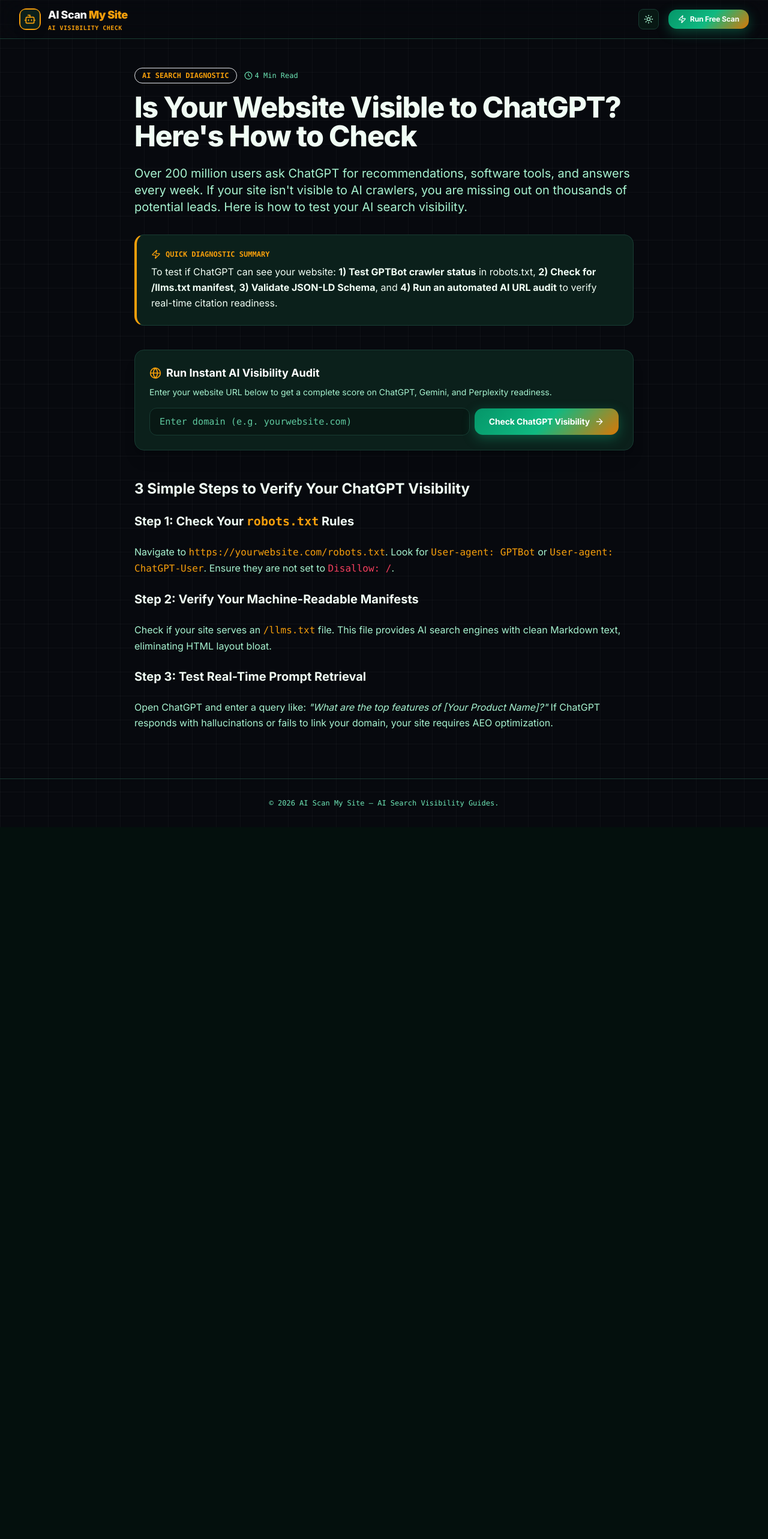
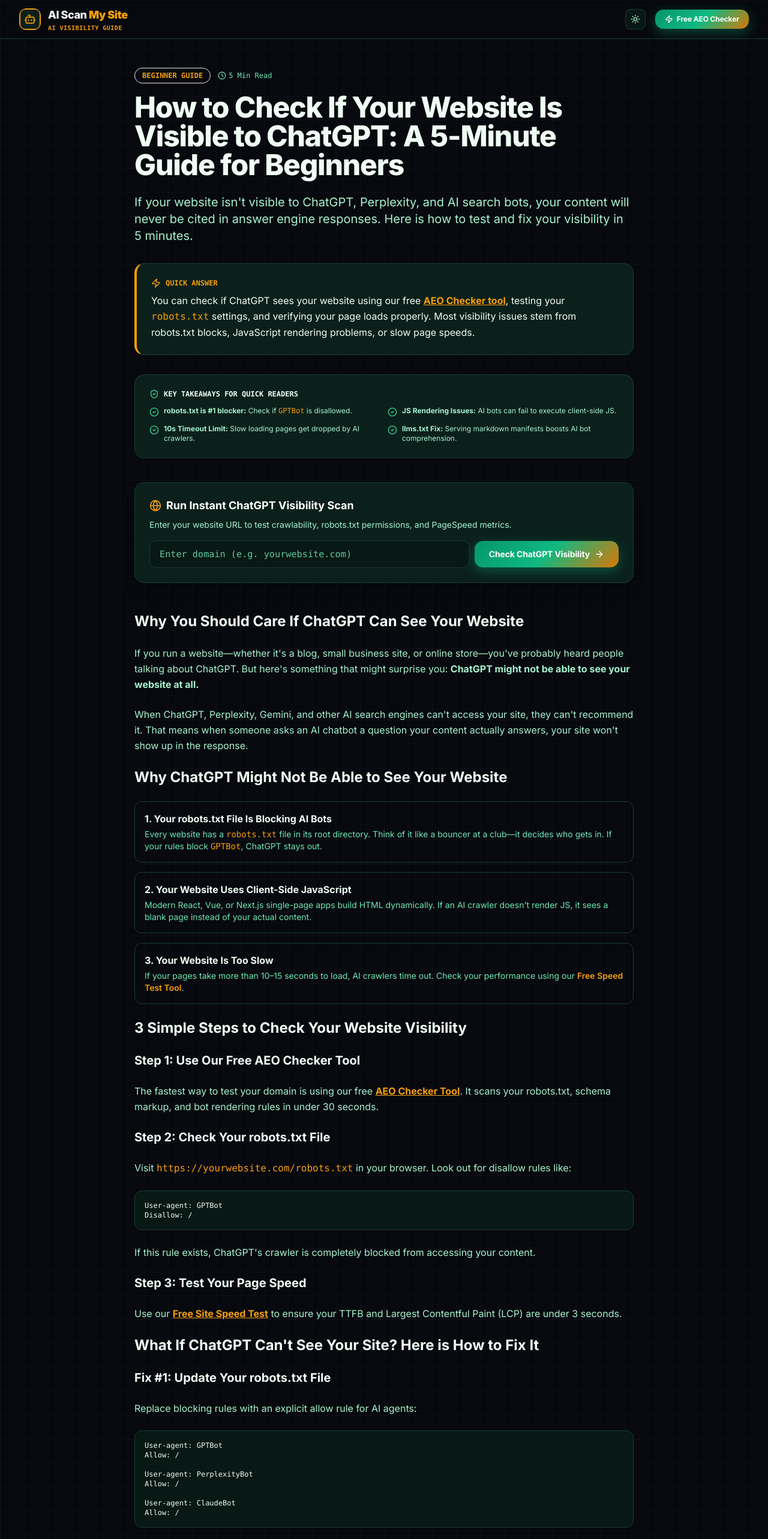
Before and after one commit to ecommatrix1/ai-scan-my-site, a Next.js app: page /blog/is-your-website-visible-to-chatgpt-how-to-check in a window 1280 px wide. Shown: the top 2566 px of the page at 60% size. Before the commit the page ends 1379 px from the top, so only its background shows below. Built offline with nearby package versions, Linux system fonts and the light colour scheme.

Commit message:
feat: Update ChatGPT visibility article with Key Takeaways summary box and llms.txt generator link

```diff
--- a/app/blog/is-your-website-visible-to-chatgpt-how-to-check/ArticleClient.tsx
+++ b/app/blog/is-your-website-visible-to-chatgpt-how-to-check/ArticleClient.tsx
@@ -3,7 +3,7 @@
 import React, { useState } from "react";
 import Link from "next/link";
 import { useRouter } from "next/navigation";
-import { Bot, Globe, ArrowRight, Zap, CheckCircle2, Clock, Sun, Moon } from "lucide-react";
+import { Bot, Globe, ArrowRight, Zap, CheckCircle2, Clock, Sun, Moon, AlertTriangle, FileText, Gauge, ShieldCheck, HelpCircle } from "lucide-react";
 
 export default function ArticleClient() {
   const router = useRouter();
@@ -19,6 +19,7 @@
 
   return (
     <div className={`min-h-screen font-sans transition-colors duration-300 antialiased ${!lightTheme ? "bg-cosmic-space bg-cosmic-grid text-white" : "bg-slate-50 text-slate-900"}`}>
+      {/* HEADER */}
       <header className="sticky top-0 z-40 backdrop-blur-xl border-b border-border bg-surface/90">
         <div className="max-w-7xl mx-auto px-4 sm:px-6 lg:px-8 h-16 flex items-center justify-between">
           <Link href="/" className="flex items-center gap-3 group">
@@ -29,63 +30,175 @@
             </div>
             <div className="flex flex-col">
               <span className="font-heading font-extrabold text-lg tracking-tight">AI Scan <span className="text-accent font-black">My Site</span></span>
-              <span className="text-[10px] font-mono tracking-wider font-bold text-accent">AI VISIBILITY CHECK</span>
+              <span className="text-[10px] font-mono tracking-wider font-bold text-accent">AI VISIBILITY GUIDE</span>
             </div>
           </Link>
           <div className="flex items-center gap-4">
             <button onClick={() => setLightTheme(!lightTheme)} className="p-2 rounded-lg border border-border bg-surface-2 text-ink-2 hover:text-ink transition-colors">
               {lightTheme ? <Moon className="w-4 h-4" /> : <Sun className="w-4 h-4" />}
             </button>
-            <Link href="/" className="btn-primary text-xs px-4 py-2 font-bold flex items-center gap-1.5"><Zap className="w-3.5 h-3.5" /><span>Run Free Scan</span></Link>
+            <Link href="/aeo-checker" className="btn-primary text-xs px-4 py-2 font-bold flex items-center gap-1.5"><Zap className="w-3.5 h-3.5" /><span>Free AEO Checker</span></Link>
           </div>
         </div>
       </header>
 
+      {/* ARTICLE CONTAINER */}
       <article className="max-w-4xl mx-auto px-4 sm:px-6 lg:px-8 pt-12 pb-20">
+        {/* Category & Metadata */}
         <div className="flex items-center gap-3 text-xs font-mono mb-4 text-accent">
-          <span className="bg-accent/10 border border-accent/30 px-3 py-1 rounded-full font-bold uppercase">AI Search Diagnostic</span>
-          <span className="text-ink-3 flex items-center gap-1"><Clock className="w-3.5 h-3.5" /> 4 Min Read</span>
+          <span className="bg-accent/10 border border-accent/30 px-3 py-1 rounded-full font-bold uppercase">Beginner Guide</span>
+          <span className="text-ink-3 flex items-center gap-1"><Clock className="w-3.5 h-3.5" /> 5 Min Read</span>
         </div>
 
+        {/* Title */}
         <h1 className="text-3xl sm:text-5xl font-heading font-extrabold tracking-tight leading-[1.2] mb-6 text-ink">
-          Is Your Website Visible to ChatGPT? Here's How to Check
+          How to Check If Your Website Is Visible to ChatGPT: A 5-Minute Guide for Beginners
         </h1>
 
         <p className="text-lg sm:text-xl text-ink-2 leading-relaxed mb-8">
-          Over 200 million users ask ChatGPT for recommendations, software tools, and answers every week. If your site isn't visible to AI crawlers, you are missing out on thousands of potential leads. Here is how to test your AI search visibility.
+          If your website isn't visible to ChatGPT, Perplexity, and AI search bots, your content will never be cited in answer engine responses. Here is how to test and fix your visibility in 5 minutes.
         </p>
 
-        <div className="card p-6 border-l-4 border-l-accent border-border bg-accent/5 rounded-2xl mb-10">
+        {/* QUICK ANSWER / FEATURED SNIPPET BOX */}
+        <div className="card p-6 border-l-4 border-l-accent border-border bg-accent/5 rounded-2xl mb-8">
           <div className="text-xs font-mono uppercase text-accent font-bold mb-2 flex items-center gap-2">
-            <Zap className="w-4 h-4 text-accent" /><span>QUICK DIAGNOSTIC SUMMARY</span>
+            <Zap className="w-4 h-4 text-accent" /><span>QUICK ANSWER</span>
           </div>
           <p className="text-base text-ink leading-relaxed">
-            To test if ChatGPT can see your website: <strong>1) Test GPTBot crawler status</strong> in robots.txt, <strong>2) Check for /llms.txt manifest</strong>, <strong>3) Validate JSON-LD Schema</strong>, and <strong>4) Run an automated AI URL audit</strong> to verify real-time citation readiness.
+            You can check if ChatGPT sees your website using our free <Link href="/aeo-checker" className="text-accent underline font-bold">AEO Checker tool</Link>, testing your <code className="font-mono text-accent">robots.txt</code> settings, and verifying your page loads properly. Most visibility issues stem from robots.txt blocks, JavaScript rendering problems, or slow page speeds.
           </p>
         </div>
 
+        {/* KEY TAKEAWAYS SUMMARY BOX */}
+        <div className="card p-6 border border-border bg-surface-2/60 rounded-2xl mb-10 space-y-3">
+          <div className="text-xs font-mono uppercase text-ink font-bold flex items-center gap-2">
+            <ShieldCheck className="w-4 h-4 text-emerald-400" /><span>KEY TAKEAWAYS FOR QUICK READERS</span>
+          </div>
+          <ul className="grid grid-cols-1 sm:grid-cols-2 gap-3 text-xs text-ink-2">
+            <li className="flex items-start gap-2"><CheckCircle2 className="w-4 h-4 text-emerald-400 shrink-0 mt-0.5" /><span><strong>robots.txt is #1 blocker:</strong> Check if <code className="text-accent">GPTBot</code> is disallowed.</span></li>
+            <li className="flex items-start gap-2"><CheckCircle2 className="w-4 h-4 text-emerald-400 shrink-0 mt-0.5" /><span><strong>JS Rendering Issues:</strong> AI bots can fail to execute client-side JS.</span></li>
+            <li className="flex items-start gap-2"><CheckCircle2 className="w-4 h-4 text-emerald-400 shrink-0 mt-0.5" /><span><strong>10s Timeout Limit:</strong> Slow loading pages get dropped by AI crawlers.</span></li>
+            <li className="flex items-start gap-2"><CheckCircle2 className="w-4 h-4 text-emerald-400 shrink-0 mt-0.5" /><span><strong>llms.txt Fix:</strong> Serving markdown manifests boosts AI bot comprehension.</span></li>
+          </ul>
+        </div>
+
+        {/* INSTANT SCANNER EMBED */}
         <div className="card p-6 border border-border bg-surface rounded-2xl mb-12 shadow-xl">
-          <h3 className="text-lg font-heading font-bold mb-2 flex items-center gap-2"><Globe className="w-5 h-5 text-accent" /><span>Run Instant AI Visibility Audit</span></h3>
-          <p className="text-sm text-ink-2 mb-4">Enter your website URL below to get a complete score on ChatGPT, Gemini, and Perplexity readiness.</p>
+          <h3 className="text-lg font-heading font-bold mb-2 flex items-center gap-2"><Globe className="w-5 h-5 text-accent" /><span>Run Instant ChatGPT Visibility Scan</span></h3>
+          <p className="text-sm text-ink-2 mb-4">Enter your website URL to test crawlability, robots.txt permissions, and PageSpeed metrics.</p>
           <form onSubmit={handleStartScan} className="flex flex-col sm:flex-row items-center gap-2">
             <input type="text" value={urlInput} onChange={(e) => setUrlInput(e.target.value)} placeholder="Enter domain (e.g. yourwebsite.com)" className="input flex-1 w-full bg-surface-2 border border-border py-3 px-4 text-sm font-mono rounded-xl" />
             <button type="submit" className="btn-primary w-full sm:w-auto px-6 py-3 text-sm font-bold flex items-center justify-center gap-2 shrink-0"><span>Check ChatGPT Visibility</span><ArrowRight className="w-4 h-4" /></button>
           </form>
         </div>
 
+        {/* MAIN BODY CONTENT */}
         <div className="prose prose-invert max-w-none space-y-6 text-ink-2 leading-relaxed">
-          <h2 className="text-2xl font-heading font-bold text-ink mt-10 mb-4">3 Simple Steps to Verify Your ChatGPT Visibility</h2>
-          <h3 className="text-xl font-heading font-bold text-ink mt-6 mb-2">Step 1: Check Your <code className="text-accent font-mono">robots.txt</code> Rules</h3>
-          <p>Navigate to <code className="text-accent font-mono">https://yourwebsite.com/robots.txt</code>. Look for <code className="text-accent font-mono">User-agent: GPTBot</code> or <code className="text-accent font-mono">User-agent: ChatGPT-User</code>. Ensure they are not set to <code className="text-danger font-mono">Disallow: /</code>.</p>
+          <h2 className="text-2xl font-heading font-bold text-ink mt-10 mb-4">Why You Should Care If ChatGPT Can See Your Website</h2>
+          <p>
+            If you run a website—whether it's a blog, small business site, or online store—you've probably heard people talking about ChatGPT. But here's something that might surprise you: <strong>ChatGPT might not be able to see your website at all.</strong>
+          </p>
+          <p>
+            When ChatGPT, Perplexity, Gemini, and other AI search engines can't access your site, they can't recommend it. That means when someone asks an AI chatbot a question your content actually answers, your site won't show up in the response.
+          </p>
 
-          <h3 className="text-xl font-heading font-bold text-ink mt-8 mb-2">Step 2: Verify Your Machine-Readable Manifests</h3>
-          <p>Check if your site serves an <code className="text-accent font-mono">/llms.txt</code> file. This file provides AI search engines with clean Markdown text, eliminating HTML layout bloat.</p>
+          <h2 className="text-2xl font-heading font-bold text-ink mt-10 mb-4">Why ChatGPT Might Not Be Able to See Your Website</h2>
+          <div className="space-y-4">
+            <div className="p-4 rounded-xl border border-border bg-surface-2/40">
+              <h3 className="font-heading font-bold text-ink text-base mb-1">1. Your robots.txt File Is Blocking AI Bots</h3>
+              <p className="text-sm text-ink-3">Every website has a <code className="text-accent font-mono">robots.txt</code> file in its root directory. Think of it like a bouncer at a club—it decides who gets in. If your rules block <code className="text-accent font-mono">GPTBot</code>, ChatGPT stays out.</p>
+            </div>
 
-          <h3 className="text-xl font-heading font-bold text-ink mt-8 mb-2">Step 3: Test Real-Time Prompt Retrieval</h3>
-          <p>Open ChatGPT and enter a query like: <em>"What are the top features of [Your Product Name]?"</em> If ChatGPT responds with hallucinations or fails to link your domain, your site requires AEO optimization.</p>
+            <div className="p-4 rounded-xl border border-border bg-surface-2/40">
+              <h3 className="font-heading font-bold text-ink text-base mb-1">2. Your Website Uses Client-Side JavaScript</h3>
+              <p className="text-sm text-ink-3">Modern React, Vue, or Next.js single-page apps build HTML dynamically. If an AI crawler doesn't render JS, it sees a blank page instead of your actual content.</p>
+            </div>
+
+            <div className="p-4 rounded-xl border border-border bg-surface-2/40">
+              <h3 className="font-heading font-bold text-ink text-base mb-1">3. Your Website Is Too Slow</h3>
+              <p className="text-sm text-ink-3">If your pages take more than 10–15 seconds to load, AI crawlers time out. Check your performance using our <Link href="/speed-test" className="text-accent hover:underline font-semibold">Free Speed Test Tool</Link>.</p>
+            </div>
+          </div>
+
+          <h2 className="text-2xl font-heading font-bold text-ink mt-10 mb-4">3 Simple Steps to Check Your Website Visibility</h2>
+
+          <h3 className="text-xl font-heading font-bold text-ink mt-6 mb-2">Step 1: Use Our Free AEO Checker Tool</h3>
+          <p>
+            The fastest way to test your domain is using our free <Link href="/aeo-checker" className="text-accent underline font-bold">AEO Checker Tool</Link>. It scans your robots.txt, schema markup, and bot rendering rules in under 30 seconds.
+          </p>
+
+          <h3 className="text-xl font-heading font-bold text-ink mt-8 mb-2">Step 2: Check Your robots.txt File</h3>
+          <p>Visit <code className="text-accent font-mono">https://yourwebsite.com/robots.txt</code> in your browser. Look out for disallow rules like:</p>
+          <pre className="bg-surface-2 border border-border p-4 rounded-xl font-mono text-xs text-ink overflow-x-auto">
+{`User-agent: GPTBot
+Disallow: /`}
+          </pre>
+          <p>If this rule exists, ChatGPT's crawler is completely blocked from accessing your content.</p>
+
+          <h3 className="text-xl font-heading font-bold text-ink mt-8 mb-2">Step 3: Test Your Page Speed</h3>
+          <p>
+            Use our <Link href="/speed-test" className="text-accent underline font-bold">Free Site Speed Test</Link> to ensure your TTFB and Largest Contentful Paint (LCP) are under 3 seconds.
+          </p>
+
+          <h2 className="text-2xl font-heading font-bold text-ink mt-10 mb-4">What If ChatGPT Can't See Your Site? Here is How to Fix It</h2>
+
+          <h3 className="text-xl font-heading font-bold text-ink mt-6 mb-2">Fix #1: Update Your robots.txt File</h3>
+          <p>Replace blocking rules with an explicit allow rule for AI agents:</p>
+          <pre className="bg-surface-2 border border-border p-4 rounded-xl font-mono text-xs text-ink overflow-x-auto">
+{`User-agent: GPTBot
+Allow: /
+
+User-agent: PerplexityBot
+Allow: /
+
+User-agent: ClaudeBot
+Allow: /`}
+          </pre>
+
+          <h3 className="text-xl font-heading font-bold text-ink mt-8 mb-2">Fix #2: Enable Server-Side Rendering (SSR)</h3>
+          <p>Ensure your server delivers plain pre-rendered HTML so bots don't rely on complex client-side JS execution.</p>
+
+          <h3 className="text-xl font-heading font-bold text-ink mt-8 mb-2">Fix #3: Speed Up Your Website</h3>
+          <p>Compress images, enable caching via a CDN like Cloudflare, and remove unused scripts.</p>
+
+          <h3 className="text-xl font-heading font-bold text-ink mt-8 mb-2">Fix #4: Generate a Clean llms.txt Manifest</h3>
+          <p>
+            If your site uses an <code className="text-accent font-mono">llms.txt</code> file that blocks AI crawlers, update it. You can generate a clean, validated manifest in seconds using our <Link href="/llms-txt-generator" className="text-accent underline font-bold">Free llms.txt Generator Tool</Link>.
+          </p>
+
+          {/* CTA CALLOUT BOX */}
+          <div className="card p-6 border border-accent/40 bg-accent/5 rounded-2xl my-8 flex flex-col sm:flex-row items-center justify-between gap-4">
+            <div>
+              <h4 className="font-heading font-bold text-ink text-base">Generate Your Free llms.txt File</h4>
+              <p className="text-xs text-ink-3 mt-1">Guide ChatGPT and AI bots with a clean, machine-readable Markdown file.</p>
+            </div>
+            <Link href="/llms-txt-generator" className="btn-primary text-xs px-5 py-3 font-bold shrink-0 flex items-center gap-1.5">
+              <FileText className="w-4 h-4" />
+              <span>Create llms.txt Now</span>
+            </Link>
+          </div>
+
+          <h2 className="text-2xl font-heading font-bold text-ink mt-10 mb-4">Frequently Asked Questions</h2>
+          <div className="space-y-4">
+            <div className="p-4 rounded-xl border border-border bg-surface">
+              <h4 className="font-bold text-ink text-sm">Q: Will fixing this guarantee ChatGPT ranks my site?</h4>
+              <p className="text-xs text-ink-3 mt-1">A: No. Visibility is necessary but not sufficient. ChatGPT also considers content quality, relevance, and authority. But if ChatGPT can't see your site, it definitely won't cite you.</p>
+            </div>
+
+            <div className="p-4 rounded-xl border border-border bg-surface">
+              <h4 className="font-bold text-ink text-sm">Q: How often does ChatGPT crawl my site?</h4>
+              <p className="text-xs text-ink-3 mt-1">A: GPTBot typically crawls major sites daily or weekly. Once unblocked, expect 1–7 days for ChatGPT to refresh data.</p>
+            </div>
+
+            <div className="p-4 rounded-xl border border-border bg-surface">
+              <h4 className="font-bold text-ink text-sm">Q: Does an llms.txt file replace robots.txt?</h4>
+              <p className="text-xs text-ink-3 mt-1">A: No. robots.txt controls access permissions, while llms.txt provides clean content context.</p>
+            </div>
+          </div>
         </div>
       </article>
 
+      {/* FOOTER */}
       <footer className="py-8 border-t border-border text-center text-xs text-ink-3 font-mono">
         <p>© {new Date().getFullYear()} AI Scan My Site — AI Search Visibility Guides.</p>
       </footer>
```
